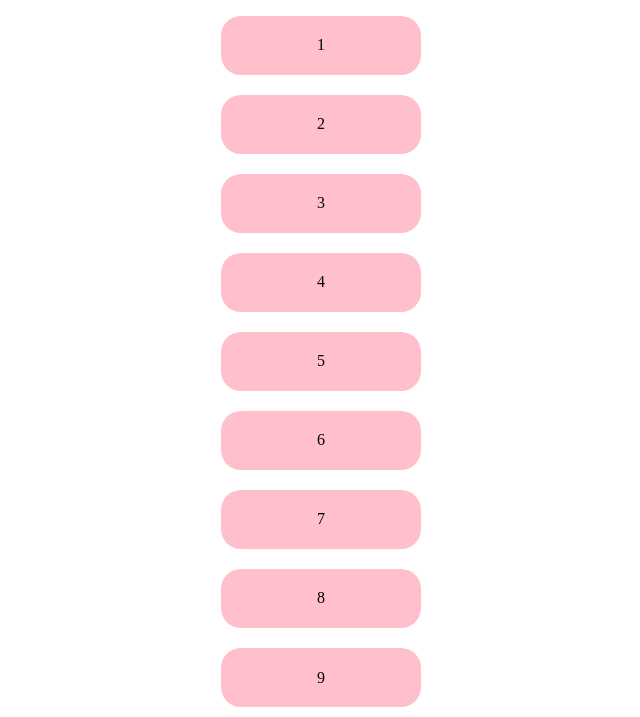
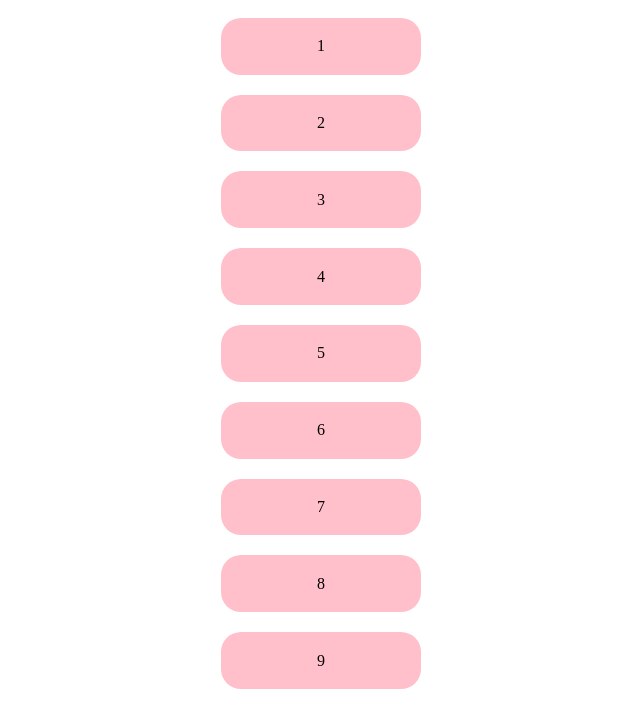
Before and after one commit to didyhu/an-addition-training-for-kid, a website: page index.html in a window 1280 px wide. Shown: the part 91-808 px from the top of the page, without its empty margins (319-959 px from the left). Drawn offline with Linux system fonts and the light colour scheme.

Commit message:
minor changes.

```diff
--- a/index.html
+++ b/index.html
@@ -5,9 +5,9 @@
     <meta charset="UTF-8">
     <meta name="viewport" content="width=device-width, initial-scale=1.0">
     <meta http-equiv="X-UA-Compatible" content="ie=edge">
-    <title>加分训练</title>
+    <title>加法训练</title>
     <style>
-        html,body{height:100%;}
+        html,body{height:100%;margin:0;}
         [data-role=questions] > div.active{
             font-weight: bold;
         }
@@ -24,7 +24,8 @@
             flex-direction: column;
             justify-content: space-around;
             align-items: center;
-            height: 100%;">
+            padding:10px;
+            height: calc(100% - 20px);">
             <h1>选择</h1>
             <template>
                 <div data-role="lesson" style="
@@ -38,7 +39,7 @@
                     margin:10px;"></div>
             </template>
         </choose-lesson>
-        <my-lesson class="hidden" style="height:100%;display:flex;flex-direction:column;">
+        <my-lesson class="hidden" style="height:calc(100% - 20px);padding:10px;display:flex;flex-direction:column;">
             <div style="font-size:20px;height:60px;" data-action="exit">← 返回</div>
             <template name="question">
                 <div style="font-size:26px;">
```
